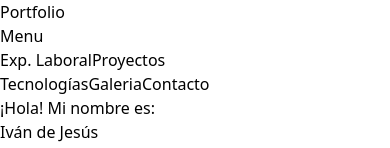
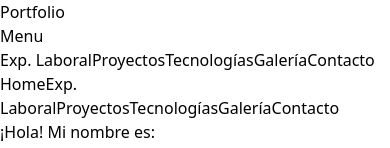
Before and after one commit to IvanAgamee/portfolio, a React (Vite) app: page / in a window 390 px wide. Both pictures are taken after a click on the button "Menu". Shown: the top 148 px of the page. Built offline with nearby package versions, Linux system fonts and the light colour scheme.

Commit message:
Menu phone

```diff
--- a/src/App.jsx
+++ b/src/App.jsx
@@ -88,6 +88,16 @@ function App() {
     );
   };
 
+  const [isMenuOpen, setIsMenuOpen] = useState(false);
+
+  const toggleMenu = () => {
+    setIsMenuOpen(!isMenuOpen);
+  };
+
+  const closeMenu = () => {
+    setIsMenuOpen(false);
+  };
+
   const icons = [
     { name: 'React', icon: <FaReact />, category: 'frontend' },
     { name: 'Vue', icon: <FaVuejs />, category: 'frontend' },
@@ -121,43 +131,86 @@ function App() {
 
   return (
     <>
-    <div className="relative">
+    <div className="relative" id="home">
 
-    <header className="bg-white mx-14">
-  <div className="container mx-auto flex justify-between items-center shadow-sm border-b-2 border-gray-300 py-4 px-6">
+    <header className="bg-white rounded-md shadow-md fixed top-0 left-0 right-0 mx-14  border-b-2 border-gray-300 py-4 px-6 z-50" >
+      <div className="container mx-auto flex justify-between items-center">
         <div className="text-lg font-bold text-blue-900">Portfolio</div>
 
         {/* Botón de menú para pantallas pequeñas */}
         <div className="lg:hidden">
-      <button className="text-blue-900 hover:text-blue-700 transition-colors font-bold duration-300">
+          <button
+            onClick={toggleMenu}
+            className="text-blue-900 hover:text-blue-700 transition-colors font-bold duration-300"
+          >
             Menu
           </button>
         </div>
 
         {/* Navegación para pantallas grandes */}
         <nav className="hidden lg:flex space-x-8 items-center">
+          <div className="flex space-x-4">
             <a href="#experience" className="text-blue-900 hover:text-blue-700 transition-colors font-semibold duration-300">Exp. Laboral</a>
             <a href="#proyects" className="text-blue-900 hover:text-blue-700 transition-colors font-semibold duration-300">Proyectos</a>
-      <div className="flex space-x-4">
             <a href="#tecno" className="text-blue-900 hover:text-blue-700 transition-colors font-semibold duration-300">Tecnologías</a>
-        <a href="#galery" className="text-blue-900 hover:text-blue-700 transition-colors font-semibold duration-300">Galeria</a>
+            <a href="#galery" className="text-blue-900 hover:text-blue-700 transition-colors font-semibold duration-300">Galería</a>
             <a href="#contact" className="text-blue-900 hover:text-blue-700 transition-colors font-semibold duration-300">Contacto</a>
           </div>
         </nav>
       </div>
 
-  {/* Menú desplegable para pantallas pequeñas (opcional) */}
-  {/* <div className="lg:hidden bg-white shadow-lg mt-2 py-2">
-    <a href="#contact" className="block px-4 py-2 text-blue-900 hover:text-blue-700 transition-colors duration-300">Contact</a>
-    <a href="#resume" className="block px-4 py-2 text-blue-900 hover:text-blue-700 transition-colors duration-300">Resume</a>
-    <a href="#globe" className="block px-4 py-2 text-blue-900 hover:text-blue-700 transition-colors duration-300">Globe</a>
-    <a href="#mail" className="block px-4 py-2 text-blue-900 hover:text-blue-700 transition-colors duration-300">Mail</a>
-    <a href="#phone" className="block px-4 py-2 text-blue-900 hover:text-blue-700 transition-colors duration-300">Phone</a>
-  </div> */}
+      {/* Menú desplegable para pantallas pequeñas */}
+      {isMenuOpen && (
+        <div className="lg:hidden absolute top-full left-0 w-full bg-white shadow-lg mt-2 py-2 z-50">
+          <a
+            href="#home"
+            className="block px-4 py-2 text-blue-900 hover:text-white hover:bg-cyan-700 transition-colors duration-300"
+            onClick={closeMenu}
+          >
+            Home
+          </a>
+          <a
+            href="#experience"
+            className="block px-4 py-2 text-blue-900 hover:text-white hover:bg-cyan-700 transition-colors duration-300"
+            onClick={closeMenu}
+          >
+            Exp. Laboral
+          </a>
+          <a
+            href="#proyects"
+            className="block px-4 py-2 text-blue-900 hover:text-white hover:bg-cyan-700 transition-colors duration-300"
+            onClick={closeMenu}
+          >
+            Proyectos
+          </a>
+          <a
+            href="#tecno"
+            className="block px-4 py-2 text-blue-900 hover:text-white hover:bg-cyan-700 transition-colors duration-300"
+            onClick={closeMenu}
+          >
+            Tecnologías
+          </a>
+          <a
+            href="#galery"
+            className="block px-4 py-2 text-blue-900 hover:text-white hover:bg-cyan-700 transition-colors duration-300"
+            onClick={closeMenu}
+          >
+            Galería
+          </a>
+          <a
+            href="#contact"
+            className="block px-4 py-2 text-blue-900 hover:text-white hover:bg-cyan-700 transition-colors duration-300"
+            onClick={closeMenu}
+          >
+            Contacto
+          </a>
+        </div>
+      )}
     </header>
 
+    <div className='pt-12'>
 
-<section id="home">
+<section >
 
 
   <div className="block lg:hidden text-center mt-8">
@@ -166,7 +219,7 @@ function App() {
   </div>
 
 
-  <div className="relative flex flex-col items-center justify-center lg:flex-row lg:justify-between bg-white md:pl-24">
+  <div className="relative flex flex-col items-center justify-center lg:flex-row lg:justify-between bg-white md:pl-24 ">
 
   <div className="absolute block xs:hidden top-0 left-0 w-full h-full z-0">
     <img src={CircleTransparent} className='w-[700px] h-[700px] object-cover hidden md:block' alt="Circle Transparent" />
@@ -229,7 +282,7 @@ function App() {
         </div>
         <h4 className="text-gray-500 text-sm mb-2">Desarrollador</h4>
         <h2 className="text-xl font-semibold mb-4">Front-end</h2>
-        <p className="text-gray-600 mb-6 text-justify">
+        <p className="text-gray-600 mb-6 text-justify">pt-20
           Enfoque principal en <b>Java Script</b> con frameworks como <b>Vue y React</b>. Integrando en el desarrollo  librerias profesionales como Quasar y Material UI.
         </p>
       </div>
@@ -261,7 +314,7 @@ function App() {
     </div>
   </section>
 
-  <section className="p-4 my-6" id="tecno">
+  <section className="p-4 my-6 pt-20" id="tecno">
       {/* Filtros */}
 
       <div className="mb-4 flex flex-col md:flex-row justify-between mx-7">
@@ -340,7 +393,7 @@ function App() {
 
 
 
-    <section id="experience" className="dark:bg-white dark:text-gray-800 py-8">
+    <section id="experience" className="dark:bg-white dark:text-gray-800 pt-16 pb-11" >
       <div className="flex items-center space-x-2 overflow-x-auto overflow-y-hidden justify-center flex-nowrap dark:bg-white dark:text-gray-800">
         <a
           href="#"
@@ -474,7 +527,7 @@ function App() {
     </section>
 
 
-<section id="proyects" className="py-12 bg-gray-100">
+<section id="proyects" className="py-12 bg-gray-100 pt-20">
   <div className="container mx-auto px-6">
     <h2 className="text-2xl font-bold text-center text-cyan-800 mb-4">Proyectos en los que he colaborado: </h2>
     <div className="max-w-4xl mx-auto">
@@ -618,7 +671,7 @@ function App() {
 
 
 
-<section id="galery" className="relative w-5/6 mx-auto pb-12 pt-12">
+<section id="galery" className="relative w-5/6 mx-auto pb-12 pt-20">
       <div className="flex items-center mb-6">
         <span className="w-3 h-3 bg-cyan-800 rounded-full mr-2"></span>
         <h2 className="text-2xl font-bold text-cyan-800 mx-3">Galeria</h2>
@@ -662,7 +715,7 @@ function App() {
 
 
 
-<section id="contact" className="py-6 dark:bg-white dark:text-gray-900 px-6">
+<section id="contact" className="py-6 dark:bg-white dark:text-gray-900 px-6 pt-14">
 	<div className="grid max-w-6xl grid-cols-1 px-6 mx-auto lg:px-8 md:grid-cols-2 md:divide-x">
 		<div className="py-6 md:py-0 md:px-6">
       <div className="flex items-center mb-6">
@@ -758,6 +811,7 @@ function App() {
 
 
   </div>
+  </div>
     </>
   )
 }
```
Lines whose indentation alone changed are shown as unchanged.
